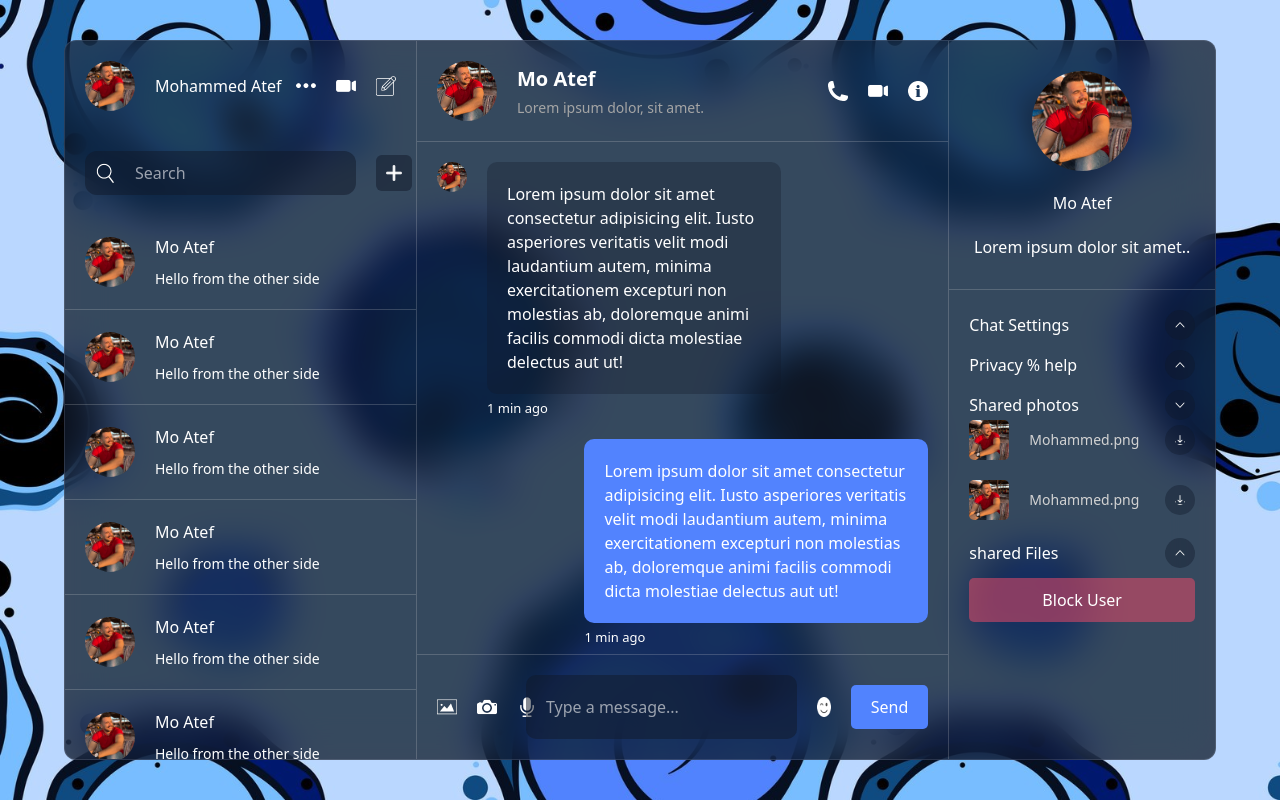
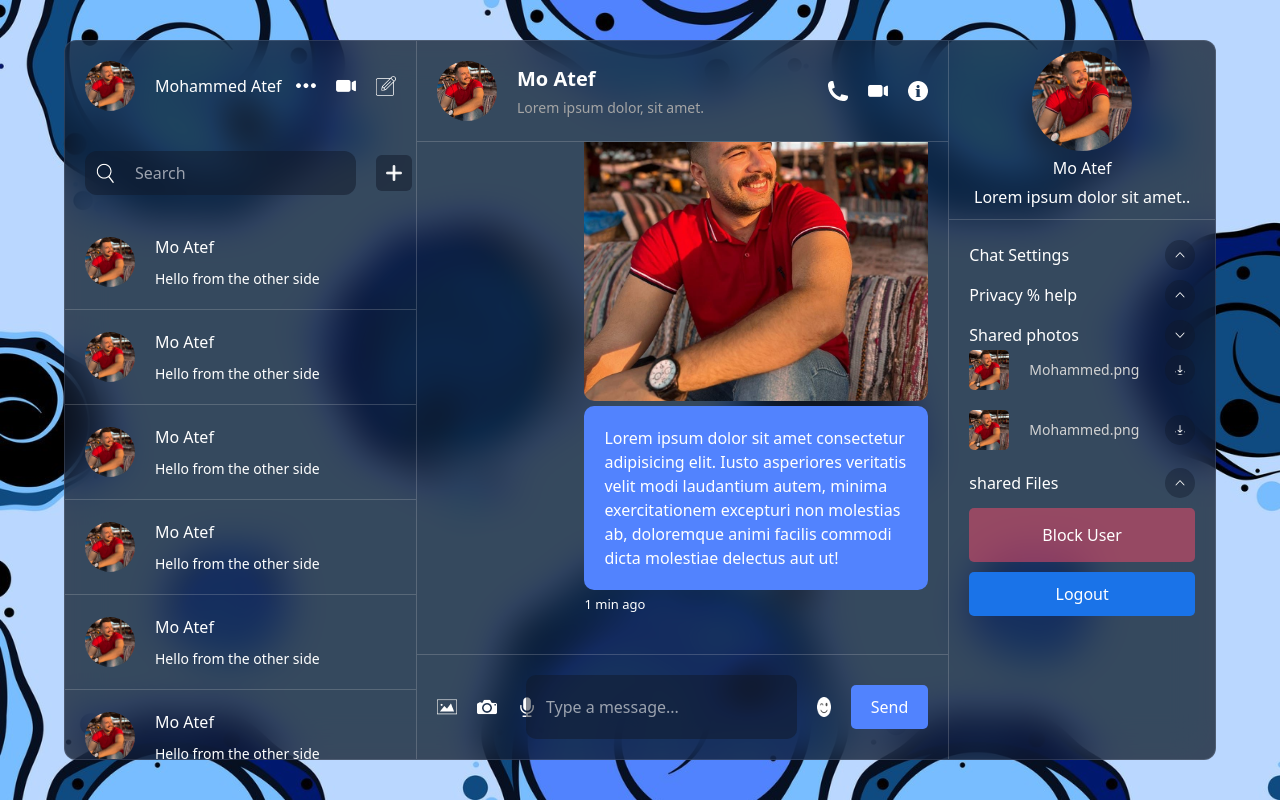
Before and after one commit to Mohammed3Atef/Messenger-App, a React (Vite) app: page / in a window 1280 px wide. Built offline with nearby package versions, Linux system fonts and the light colour scheme.

Commit message:
update design

```diff
--- a/src/App.jsx
+++ b/src/App.jsx
@@ -5,10 +5,7 @@ import Detail from "./components/Detail/Detail";
 
 function App() {
   return (
-    <div
-      className="w-[90vw] h-[90vh] rounded-xl bg-[rgba(17,25,40,0.75)] backdrop-blur-[19px] backdrop-saturate-[180%] border border-solid border-[rgba(225,225,255,0.125)]
-    flex "
-    >
+    <div className="w-[90vw] h-[90vh] rounded-xl bg-[rgba(17,25,40,0.75)] backdrop-blur-[19px] backdrop-saturate-[180%] border border-solid border-[rgba(225,225,255,0.125)] flex ">
       <List />
       <Chat />
       <Detail />
--- a/src/components/Chat/Chat.jsx
+++ b/src/components/Chat/Chat.jsx
@@ -1,11 +1,15 @@
 import EmojiPicker from "emoji-picker-react";
-import { useState } from "react";
+import { useEffect, useRef, useState } from "react";
 
 export default function Chat() {
   const [openEmoji, setOpenEmoji] = useState(false);
   const [textMessage, setTextMessage] = useState("");
 
-  const handelEmoji = (e) => {
+  const endRef = useRef(null);
+  useEffect(() => {
+    endRef.current?.scrollIntoView({ behavior: "smooth" });
+  }, []);
+  const handleEmoji = (e) => {
     setTextMessage((text) => text + e.emoji);
     setOpenEmoji(false);
   };
@@ -158,6 +162,7 @@ export default function Chat() {
             <span className="text-[13px]">1 min ago</span>
           </div>
         </div>
+        <div ref={endRef}></div>
       </div>
       <div className="p-5 mt-auto flex items-center justify-between gap-5 border-t border-t-[#dddddd35]">
         <div className="flex gap-5">
@@ -192,10 +197,10 @@ export default function Chat() {
             onClick={() => setOpenEmoji((open) => !open)}
           />
           <div className="absolute left-0 bottom-[50px]">
-            <EmojiPicker open={openEmoji} onEmojiClick={handelEmoji} />
+            <EmojiPicker open={openEmoji} onEmojiClick={handleEmoji} />
           </div>
         </div>
-        <button className="bg-[#5183fe] px-5 py-2.5 border-0 rounded-[5px] cursor-pointer">
+        <button className="bg-[#5183fe] px-5 py-2.5 border-0 rounded-[5px] cursor-pointer duration-[0.3s] hover:bg-[#0653b7]">
           Send
         </button>
       </div>
--- a/src/components/Detail/Detail.jsx
+++ b/src/components/Detail/Detail.jsx
@@ -1,7 +1,7 @@
 export default function Detail() {
   return (
     <div className="flex-1">
-      <div className="px-5 py-[30px] flex flex-col items-center gap-5 border-b border-b-[#dddddd35]">
+      <div className="px-5 py-2.5 flex flex-col items-center gap-[5px] border-b border-b-[#dddddd35]">
         <img
           src="/public/mo.jpg"
           alt="avatar"
@@ -10,7 +10,7 @@ export default function Detail() {
         <h2>Mo Atef</h2>
         <p>Lorem ipsum dolor sit amet..</p>
       </div>
-      <div className="p-5 flex flex-col gap-2.5">
+      <div className="p-5 flex flex-col gap-2.5 ">
         <div className="">
           <div className="flex items-center justify-between">
             <span>Chat Settings</span>
@@ -87,8 +87,11 @@ export default function Detail() {
             />
           </div>
         </div>
-        <button className="py-2.5 px-5 bg-[rgba(230,74,105,0.55)] text-white border-0 rounded-[5px] cursor-pointer duration-[0.3s] hover:bg-[rgba(220,20,60,0.796)]">
+        <button className="p-[15px] bg-[rgba(230,74,105,0.55)] text-white border-0 rounded-[5px] cursor-pointer duration-[0.3s] hover:bg-[rgba(220,20,60,0.796)]">
           Block User
+        </button>
+        <button className="p-2.5 bg-[#1a73e8] text-white border-0 rounded-[5px] cursor-pointer duration-[0.3s] hover:bg-[#0653b7]">
+          Logout
         </button>
       </div>
     </div>
```
